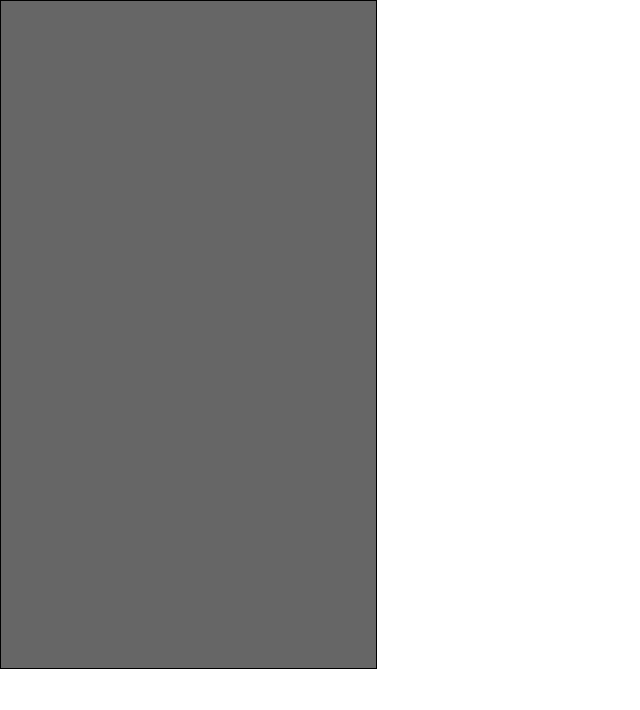
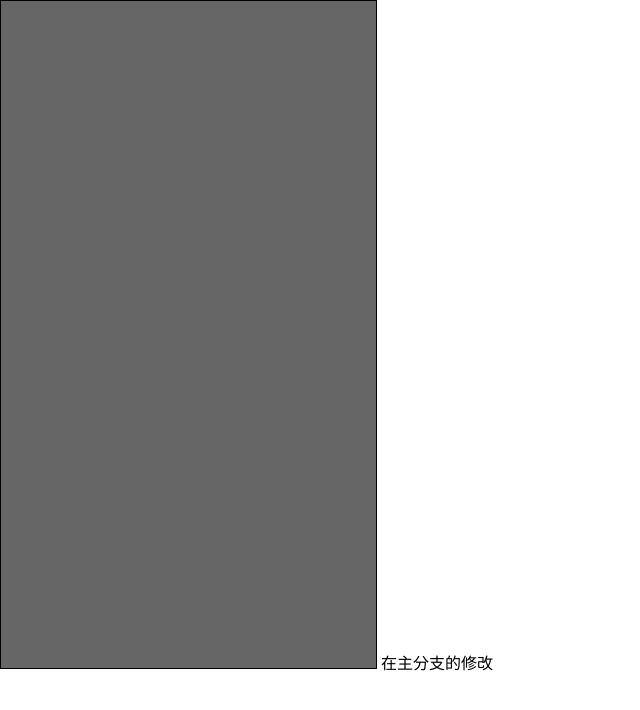
Before and after one commit to wuwwl990507/wipe, a website: page src/index.html in a window 1280 px wide. Shown: the whole page, without its empty margins (0-640 px from the left). Drawn offline with Linux system fonts and the light colour scheme.

Commit message:
在主分支上添加span

```diff
--- a/src/index.html
+++ b/src/index.html
@@ -20,6 +20,7 @@
 </head>
 <body>
 	<canvas id="cas" width="375" height="667"></canvas>
+	<span>在主分支的修改</span>
 </body>
 </html>
 <script src="js/wipe.js"></script>
```
